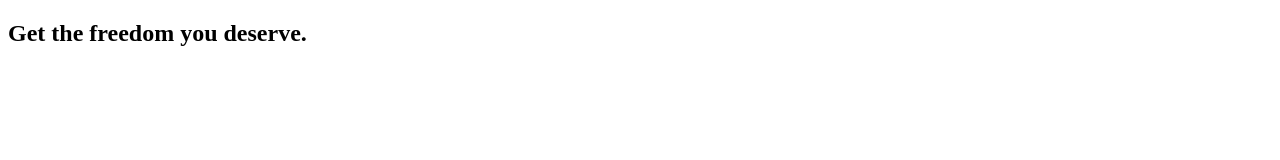
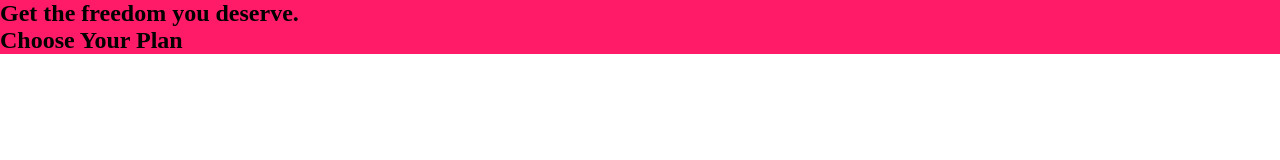
Before and after one commit to Have-Samuel/stylingWU, a plain HTML site: page index.html in a window 1280 px wide. Drawn offline with Linux system fonts and the light colour scheme.

Commit message:
Added an h1 element to catch the style

```diff
--- a/index.html
+++ b/index.html
@@ -14,6 +14,9 @@
         <section>
             <h1>Get the freedom you deserve.</h1>
         </section>
+        <section>
+            <h1>Choose Your Plan</h1>
+        </section>
     </main>
 </body>
 
--- a/style.css
+++ b/style.css
@@ -0,0 +1,9 @@
+* {
+  margin: 0;
+  padding: 0;
+  box-sizing: border-box;
+}
+
+section {
+  background-color: #ff1b68;
+}
```
